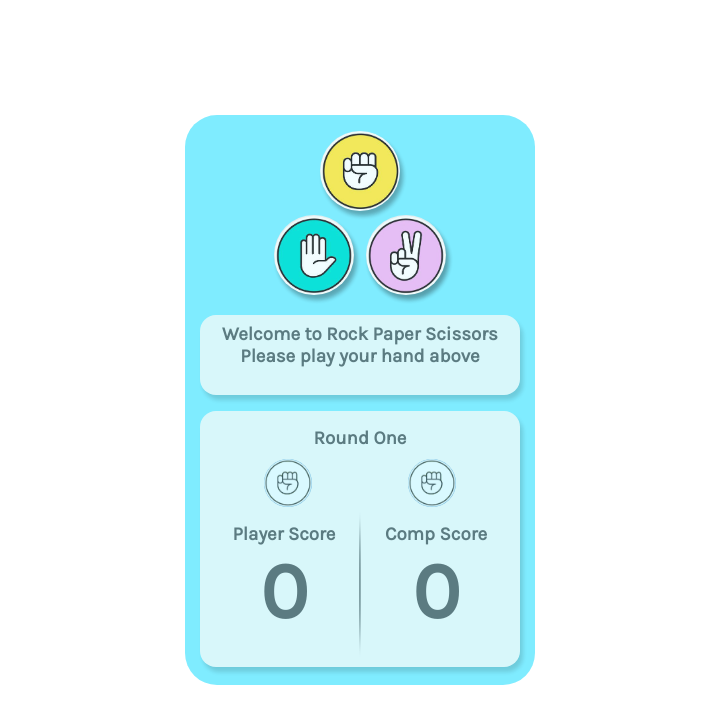
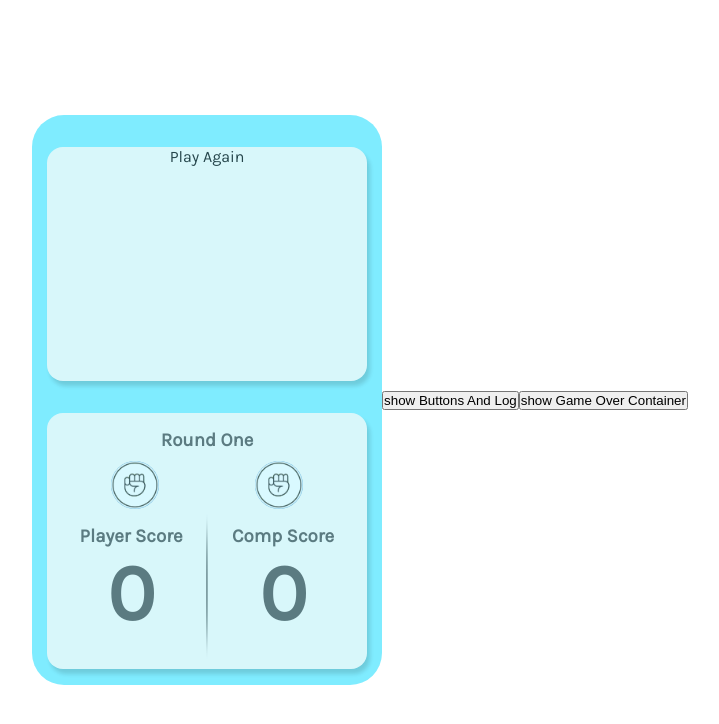
Before and after one commit to ashaqragit/Project--Rock-Paper-Scissors-, a plain HTML site: page index.html in a window 1280 px wide. Shown: the whole page, without its empty margins (280-999 px from the left). Drawn offline with Linux system fonts and the light colour scheme.

Commit message:
making the game over screen

```diff
--- a/index.html
+++ b/index.html
@@ -30,7 +30,10 @@
         <h3 class="log-message">Welcome to Rock Paper Scissors</h3>
         <h3 class="who-win">Please play your hand above</h3>
       </div>
-
+      <div class="retry-game">
+        <h2 class="retry-message"></h2>
+        <div class="play-again">Play Again</div>
+      </div>
       <div class="rounds-and-scores">
         <div class="which-round"><h3 class="round">Round One</h3></div>
         <div class="choice-img-main">
@@ -50,6 +53,12 @@
         </div>
       </div>
     </div>
+    <button class="test" onclick="showButtonsAndLog()">
+      show Buttons And Log
+    </button>
+    <button class="test" onclick="showGameOverContainer()">
+      show Game Over Container
+    </button>
     <script src="script.js"></script>
   </body>
 </html>
--- a/script.js
+++ b/script.js
@@ -13,6 +13,9 @@ const computerChoiceImg = document.querySelector(".computer-choice");
 const playerChoiceImg = document.querySelector(".player-choice");
 const playerScoreLog = document.querySelector(".player-score");
 const computerScoreLog = document.querySelector(".computer-score");
+const playerButtons = document.querySelector(".player-choice-btn");
+const gameLog = document.querySelector(".log");
+const retryGame = document.querySelector(".retry-game");
 
 function generateComputerChoice() {
   let randNumber;
@@ -183,3 +186,12 @@ function test() {
   playerChoice = "rock";
   computerChoice = "rock";
 }
+
+function showButtonsAndLog() {
+  console.log("show buttons and log");
+  /*element.classList.add("mystyle")*/
+  retryGame.style.display = "none";
+  gameLog.style.display = "block";
+  playerButtons.style.display = "block";
+}
+function showGameOverContainer() {}
--- a/style.css
+++ b/style.css
@@ -20,6 +20,7 @@ body {
   border-radius: 2rem;
 }
 .player-choice-btn {
+  /*i need to hide this on game over*/
   width: 5rem;
   height: 5rem;
   border: none;
@@ -27,6 +28,23 @@ body {
   border-radius: 50%;
   transition: 50ms;
   opacity: 0.9;
+  display: none;
+}
+.hide {
+  display: none;
+}
+.retry-game {
+  display: flex;
+  flex-direction: column;
+  align-items: center;
+  margin: 1rem;
+  width: 20rem;
+  height: 16rem;
+  background-color: rgb(254, 252, 249);
+  opacity: 0.7;
+  border-radius: 1rem;
+  filter: drop-shadow(3px 5px 2px #03030433);
+  font-family: "Karla", sans-serif;
 }
 .player-choice-btn:hover {
   scale: 1.05;
@@ -57,6 +75,7 @@ body {
   filter: drop-shadow(3px 5px 2px #0303045d);
 }
 .log {
+  /*i need to hide this on game over*/
   background-color: rgb(254, 252, 249);
   width: 20rem;
   height: 5rem;
@@ -66,6 +85,7 @@ body {
   color: rgb(77, 76, 76);
   opacity: 0.7;
   margin-top: 1rem;
+  display: none;
 }
 .log {
   margin-top: 1rem;
```
